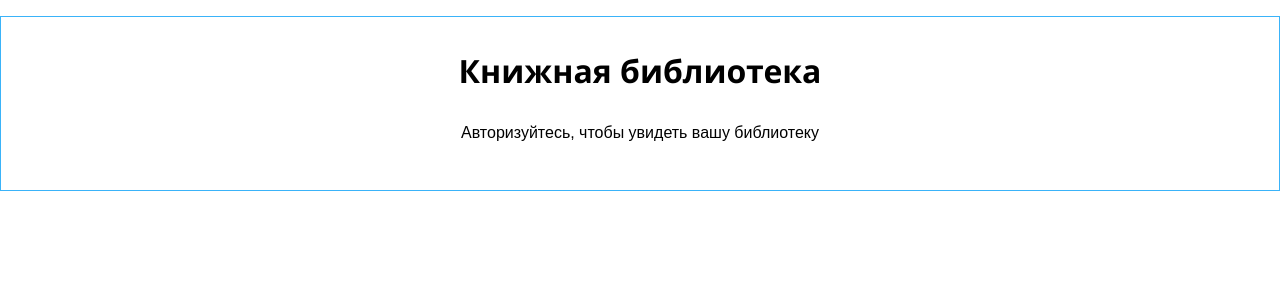
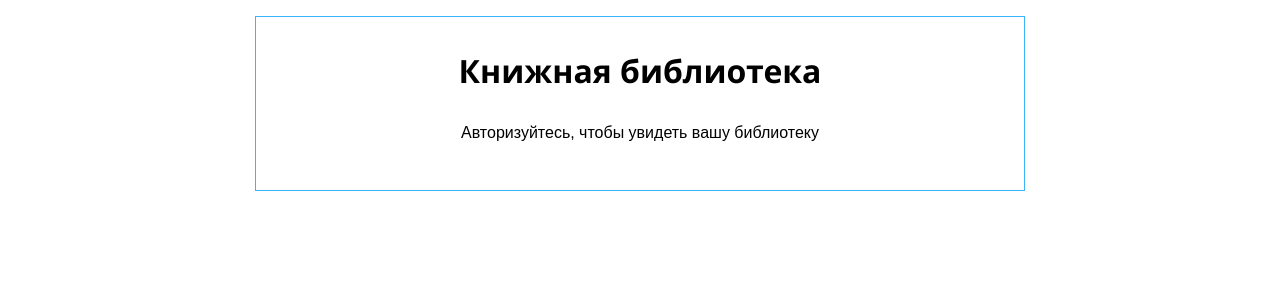
Before and after one commit to Aladser/book-library.org, a PHP site: page / in a window 1280 px wide. Shown: the part 50-350 px from the top of the page. Run offline with PHP 8.4, Linux system fonts and the light colour scheme.

Commit message:
правка дизайна

```diff
--- a/public_html/css/main-view.css
+++ b/public_html/css/main-view.css
@@ -23,6 +23,8 @@
     padding-bottom: 3rem;
     border: 1px solid rgb(58, 179, 249);
     text-align: center;
+    width: 60%;
+    margin: auto;
 }
 
 .main-info__header{
```
